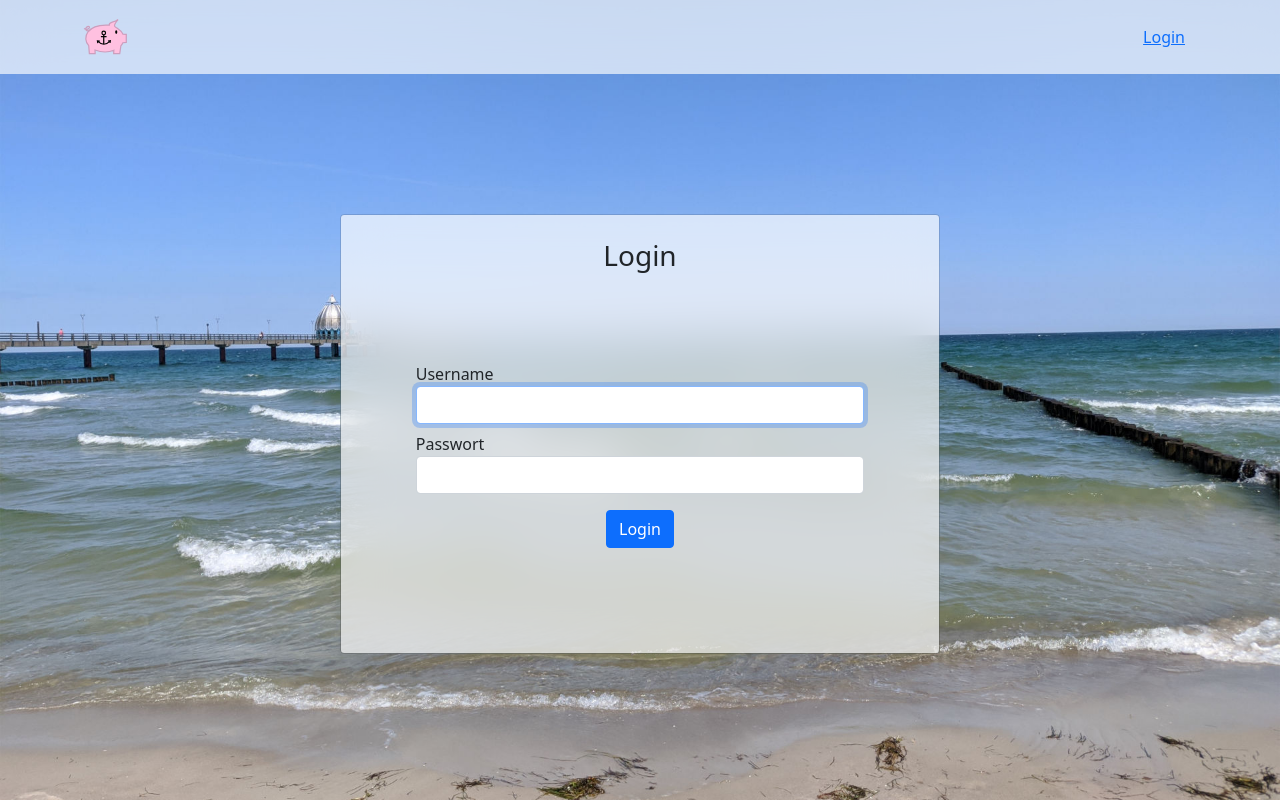
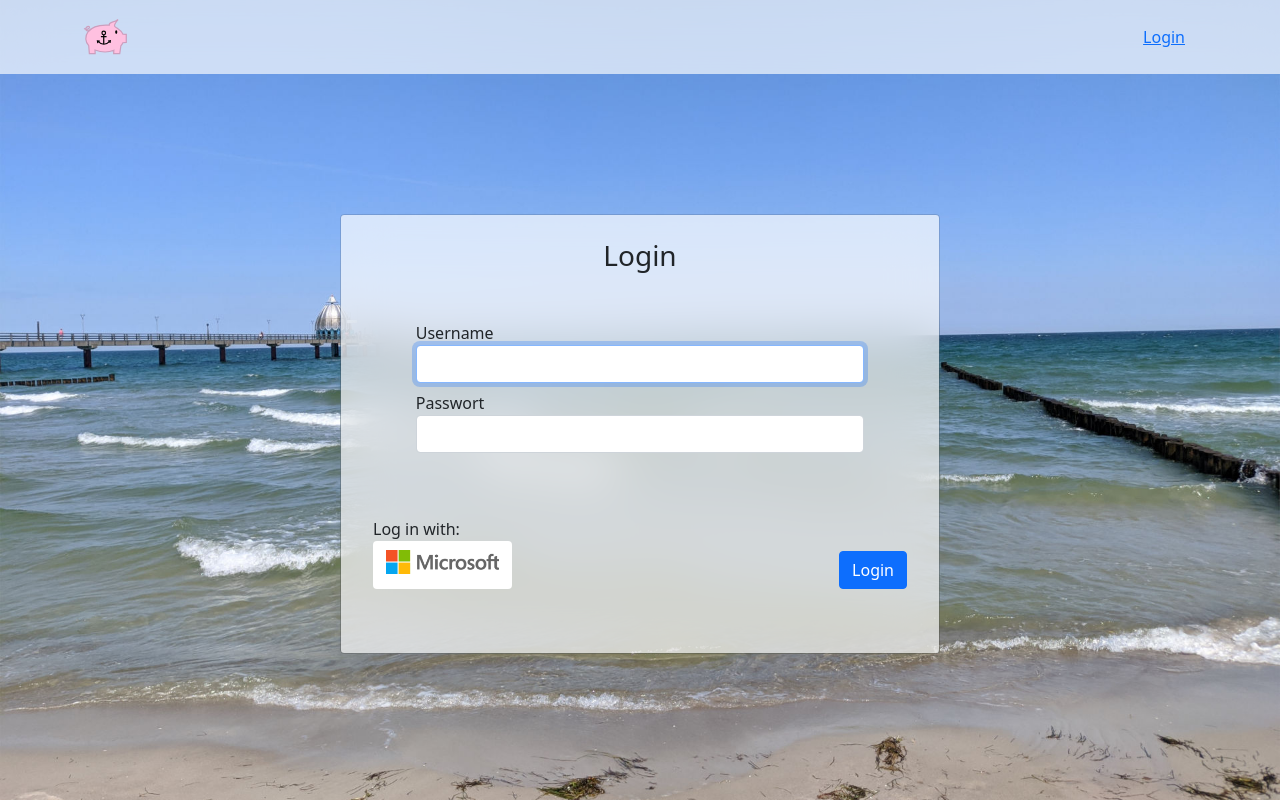
Before and after one commit to MaWalla/Moinschwein, a Django app: page /login/ in a window 1280 px wide. Run offline with Django 4.2, Linux system fonts and the light colour scheme.

Commit message:
added Microsoft Azure AD login

```diff
--- /dev/null
+++ b/moinschwein/settings/docker.py
@@ -0,0 +1,5 @@
+from .base import *
+
+ALLOWED_HOSTS = os.getenv('MOINSCHWEIN_ALLOWED_HOSTS', '').split(' ')
+
+STATIC_ROOT = '/app/static'
--- a/moinschwein/static/css/base.css
+++ b/moinschwein/static/css/base.css
@@ -4,6 +4,7 @@
     background-position: center center;
     background-repeat: no-repeat;
     background-size: cover;
+    background-attachment: fixed;
 
     overflow-x: hidden;
 }
--- a/moinschwein/static/css/login.css
+++ b/moinschwein/static/css/login.css
@@ -28,3 +28,25 @@ form {
     width: 75%;
     margin-bottom: 0;
 }
+
+.login-buttons {
+    margin-top: 64px;
+    display: flex;
+    width: 100%;
+    padding: 0 32px;
+    align-items: end;
+    justify-content: space-between;
+}
+
+p {
+    margin: 0;
+}
+
+.ms-button {
+    background-color: white;
+    height: 48px;
+}
+
+.sso-button {
+    height: 24px;
+}
--- a/moinschwein/templates/moinschwein/login.html
+++ b/moinschwein/templates/moinschwein/login.html
@@ -10,14 +10,23 @@
             <h3 class="text-center mt-4">{% trans 'Login' %}</h3>
             <form class="form-center" method="post" enctype="multipart/form-data">
                 {% csrf_token %}
-                <!-- TODO error handling-->
+                {{ form.errors }}
                 <label class="form-label" for="id_username">{% trans 'Username' %}</label>
                 <input class="form-input form-control" id="id_username" type="text" name="username" autofocus="" required="">
                 <div class="mt-2"></div>
                 <label class="form-label" for="id_password">{% trans 'Password' %}</label>
                 <input class="form-input form-control" id="id_password" type="password" name="password" required="">
 
-                <button class="btn btn-primary form-button mt-3" type="submit">{% trans 'Login' %}</button>
+                <div class="login-buttons">
+                    <div class="sso">
+                        <p>{% trans 'Log in with:' %}</p>
+                        <a class="btn ms-button" href="{% url 'microsoft:to-auth-redirect' %}">
+                            <img class="sso-button" src="{% static 'img/microsoft.png' %}">
+                        </a>
+                    </div>
+
+                    <button class="btn btn-primary form-button mt-3" type="submit">{% trans 'Login' %}</button>
+                </div>
             </form>
         </div>
     </div>
--- a/moinschwein/urls.py
+++ b/moinschwein/urls.py
@@ -14,10 +14,11 @@ Including another URLconf
     2. Add a URL to urlpatterns:  path('blog/', include('blog.urls'))
 """
 from django.contrib import admin
-from django.urls import path
+from django.urls import path, include
 from .views import *
 
 urlpatterns = [
+    path('microsoft/', include('microsoft_auth.urls', namespace='microsoft')),
     path('admin/', admin.site.urls),
     path('login/', UserLoginView.as_view(), name='login'),
     path('logout/', UserLogoutView.as_view(), name='logout'),
--- a/requirements.txt
+++ b/requirements.txt
@@ -1,2 +1,3 @@
 Django==4.0.1
 psycopg2-binary==2.9.3
+django_microsoft_auth==2.4.1
```
Also changed, not shown: moinschwein/settings/base.py (+17 -0 lines), moinschwein/locale/de/LC_MESSAGES/django.po, moinschwein/static/img/microsoft.png (added).
